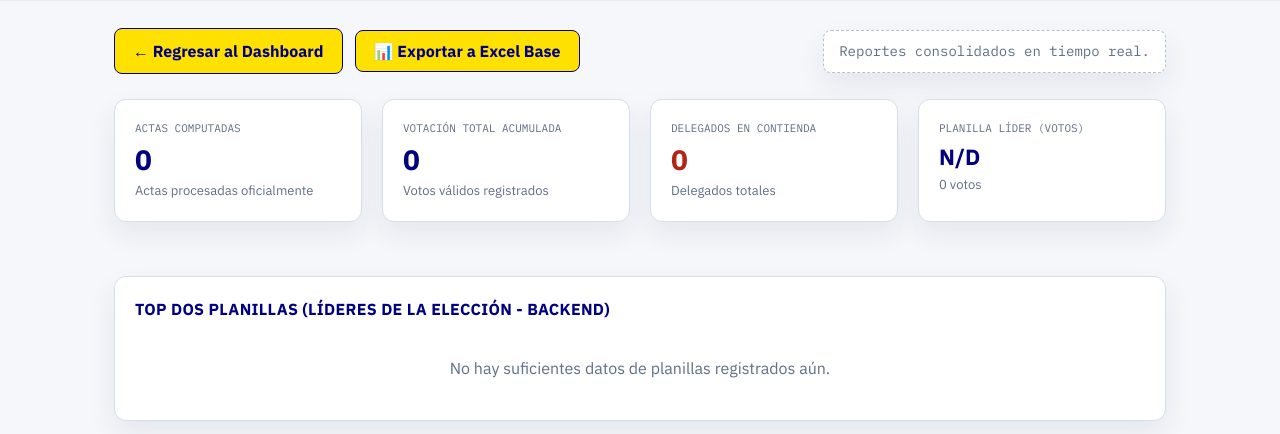
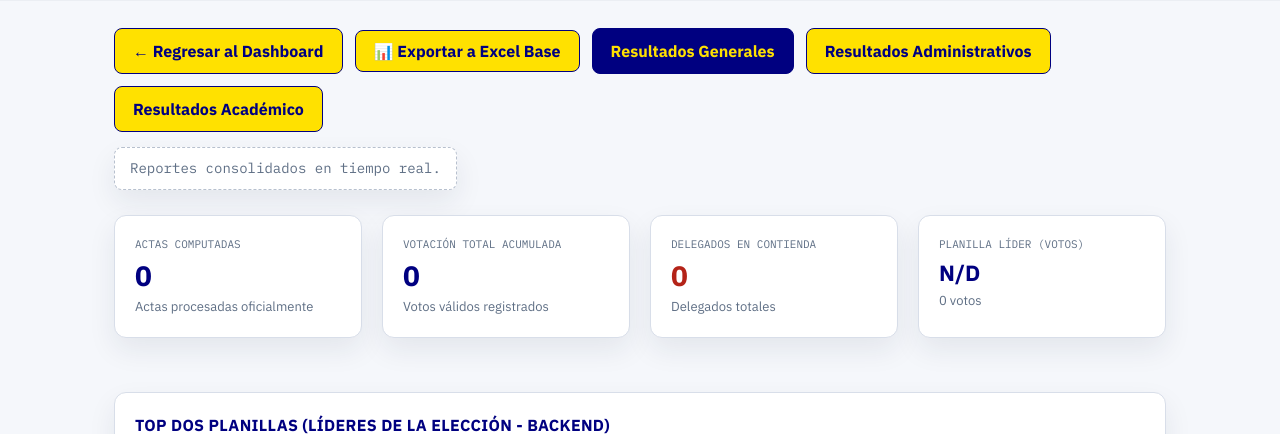
Before and after one commit to sedas14Q/resultadoscgr, a Flask app: page /cgo/estadisticas in a window 1280 px wide. Shown: the part 77-511 px from the top of the page. Run offline with Flask 3, Linux system fonts and the light colour scheme; data that the repository does not hold is empty; some libraries are stand-ins or nearby versions.

Commit message:
feat: agregar botones para filtrar estadísticas (Resultados Administrativos y Resultados Académicos) y dinamicidad al titulo y cabecera en estadisticas CGO y CGR

```diff
--- a/app.py
+++ b/app.py
@@ -857,23 +857,39 @@ def dashboard_cgo():
 
 
 @app.route("/cgr/estadisticas")
-def estadisticas_cgr():
+@app.route("/cgr/estadisticas/<any(administrativos, academicos):area>")
+def estadisticas_cgr(area=None):
     """
     Pagina dedicada a las estadisticas generales del CGR XXII.
     """
     resultados = _armar_resultados_dashboard("CGR")
+    tipo_reporte = "general"
+    if area == "administrativos":
+        resultados = [r for r in resultados if not _es_acta_academica(r)]
+        tipo_reporte = "administrativo"
+    elif area == "academicos":
+        resultados = [r for r in resultados if _es_acta_academica(r)]
+        tipo_reporte = "academico"
     estadisticas = calcular_estadisticas_generales(resultados)
-    return render_template("estadisticas_cgr.html", resultados=resultados, estadisticas=estadisticas)
+    return render_template("estadisticas_cgr.html", resultados=resultados, estadisticas=estadisticas, tipo_reporte=tipo_reporte)
 
 
 @app.route("/cgo/estadisticas")
-def estadisticas_cgo():
+@app.route("/cgo/estadisticas/<any(administrativos, academicos):area>")
+def estadisticas_cgo(area=None):
     """
     Pagina dedicada a las estadisticas generales del CGO XLIII.
     """
     resultados = _armar_resultados_dashboard("CGO")
+    tipo_reporte = "general"
+    if area == "administrativos":
+        resultados = [r for r in resultados if not _es_acta_academica(r)]
+        tipo_reporte = "administrativo"
+    elif area == "academicos":
+        resultados = [r for r in resultados if _es_acta_academica(r)]
+        tipo_reporte = "academico"
     estadisticas = calcular_estadisticas_generales(resultados)
-    return render_template("estadisticas_cgo.html", resultados=resultados, estadisticas=estadisticas)
+    return render_template("estadisticas_cgo.html", resultados=resultados, estadisticas=estadisticas, tipo_reporte=tipo_reporte)
 
 
 @app.route("/cgr/acta/<int:acta_id>", methods=["GET"])
--- a/static/css/dashboard.css
+++ b/static/css/dashboard.css
@@ -1478,6 +1478,17 @@ body.portal-body {
     transform: translateY(-1px);
 }
 
+.back-btn.active {
+    background: #000080;
+    color: #ffe100;
+    border-color: #000080;
+}
+
+.back-btn.active:hover {
+    background: #000066;
+    color: #ffe100;
+}
+
 .back-btn-cgo {
     background: #f59e0b;
     border: 1px solid #d97706;
--- a/templates/estadisticas_cgo.html
+++ b/templates/estadisticas_cgo.html
@@ -3,7 +3,15 @@
 <head>
     <meta charset="UTF-8" />
     <meta name="viewport" content="width=device-width, initial-scale=1.0" />
-    <title>Estadísticas Generales - CGO XLIII</title>
+    <title>
+        {% if tipo_reporte == 'administrativo' %}
+            Estadísticas Administrativas
+        {% elif tipo_reporte == 'academico' %}
+            Estadísticas Académicas
+        {% else %}
+            Estadísticas Generales
+        {% endif %} - CGO XLIII
+    </title>
     <link href="https://fonts.googleapis.com/css2?family=IBM+Plex+Mono:wght@400;600&family=IBM+Plex+Sans:wght@400;500;600;700&display=swap" rel="stylesheet" />
     <script src="https://cdn.jsdelivr.net/npm/chart.js"></script>
     <link rel="stylesheet" href="/static/css/dashboard.css" />
@@ -18,7 +26,15 @@
             </svg>
             <span>STUNAM</span>
         </div>
-        <h1>Estadísticas Generales CGO XLIII</h1>
+        <h1>
+            {% if tipo_reporte == 'administrativo' %}
+                Estadísticas Administrativas
+            {% elif tipo_reporte == 'academico' %}
+                Estadísticas Académicas
+            {% else %}
+                Estadísticas Generales
+            {% endif %} CGO XLIII
+        </h1>
         <div class="badge">{{ resultados | length }} acta{% if resultados | length != 1 %}s{% endif %}</div>
     </header>
 
@@ -30,6 +46,15 @@
             <button type="button" id="btn-open-export-modal" class="back-btn">
                 📊 Exportar a Excel Base
             </button>
+            <a href="/cgo/estadisticas" class="back-btn {% if not tipo_reporte or tipo_reporte == 'general' %}active{% endif %}">
+                Resultados Generales
+            </a>
+            <a href="/cgo/estadisticas/administrativos" class="back-btn {% if tipo_reporte == 'administrativo' %}active{% endif %}">
+                Resultados Administrativos
+            </a>
+            <a href="/cgo/estadisticas/academicos" class="back-btn {% if tipo_reporte == 'academico' %}active{% endif %}">
+                Resultados Académico
+            </a>
         </div>
         <div class="info-box" style="margin: 0; padding: 10px 15px;">
             Reportes consolidados en tiempo real.
```
Also changed, not shown: templates/estadisticas_cgr.html (+27 -2 lines).
